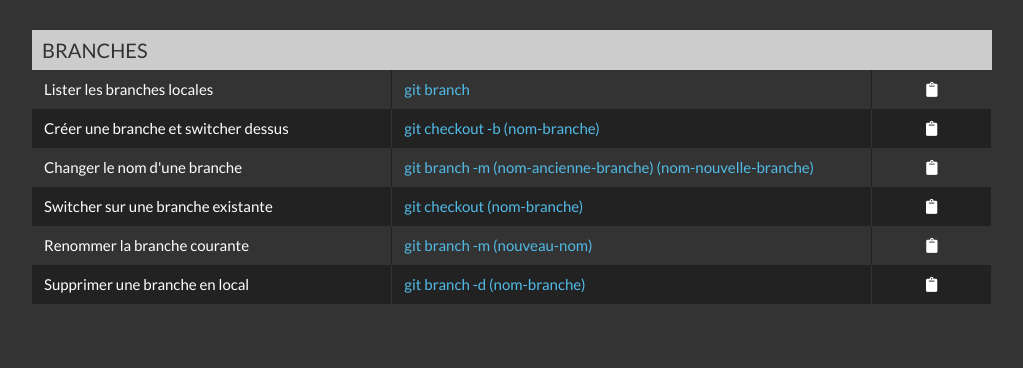
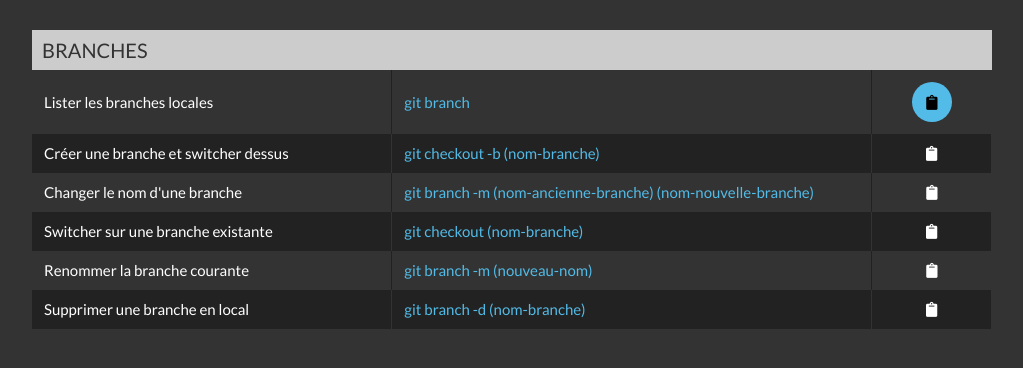
Before and after one commit to Vman45/git-memento, a website: page index.html in a window 1280 px wide. Shown: the part 152-520 px from the top of the page, without its empty margins (128-1151 px from the left). Drawn offline with Linux system fonts and the light colour scheme.

Commit message:
Fix border

```diff
--- a/index.html
+++ b/index.html
@@ -44,7 +44,11 @@
             Lister les branches locales
           </td>
           <td class="git-command-data">git branch</td>
-          <td class="git-command-data"><i class="fas fa-clipboard"></i></td>
+          <td class="git-command-data">
+            <button>
+              <i class="fas fa-clipboard"></i>
+            </button>
+          </td>
         </tr>
 
         <tr class="alt-header">
--- a/scss/_tab.scss
+++ b/scss/_tab.scss
@@ -2,6 +2,18 @@
   border-collapse: collapse;
   border-spacing: 0;
   width: 100%;
+  button {
+    background-color: #52bbe7;
+    border: none;
+    border-radius: 50%;
+    font: 1.5rem/1 'Lato', sans-serif;
+    outline: none;
+    padding: .5rem 1rem;
+    width: 4rem; height: 4rem;
+    @include md-(phone) {
+      position: absolute; right: 0; top:-90%;
+    }
+  }
   .git-command-row:nth-child(4n + 1):not(:first-child) {
     background-color: #222;
     @include md-(phone) {
@@ -11,10 +23,14 @@
   .git-command-row {
     @include md-(phone) {
       border-bottom: 2px solid #222;
+      position: relative;
     }
   }
   .git-command-row:nth-child(4n + 1):not(:first-child) .git-command-data {
     border-right: 1px solid #333;
+    @include md-(phone) {
+      border-right: 0;
+    }
   }
   .tin-pricing-th:nth-child(1) {
     font: 2rem/1 'Lato', sans-serif;
@@ -55,6 +71,7 @@
     }
     @include md-(phone) {
       padding: 0 0 1rem 0;
+      border-right: 0;
       &:first-child {
         display: none;
       }
@@ -72,6 +89,7 @@
     }
     @include md-(phone) {
       display: table-row;
+      position: relative;
     }
   }
 }
```
Also changed, not shown: css/style.css.
